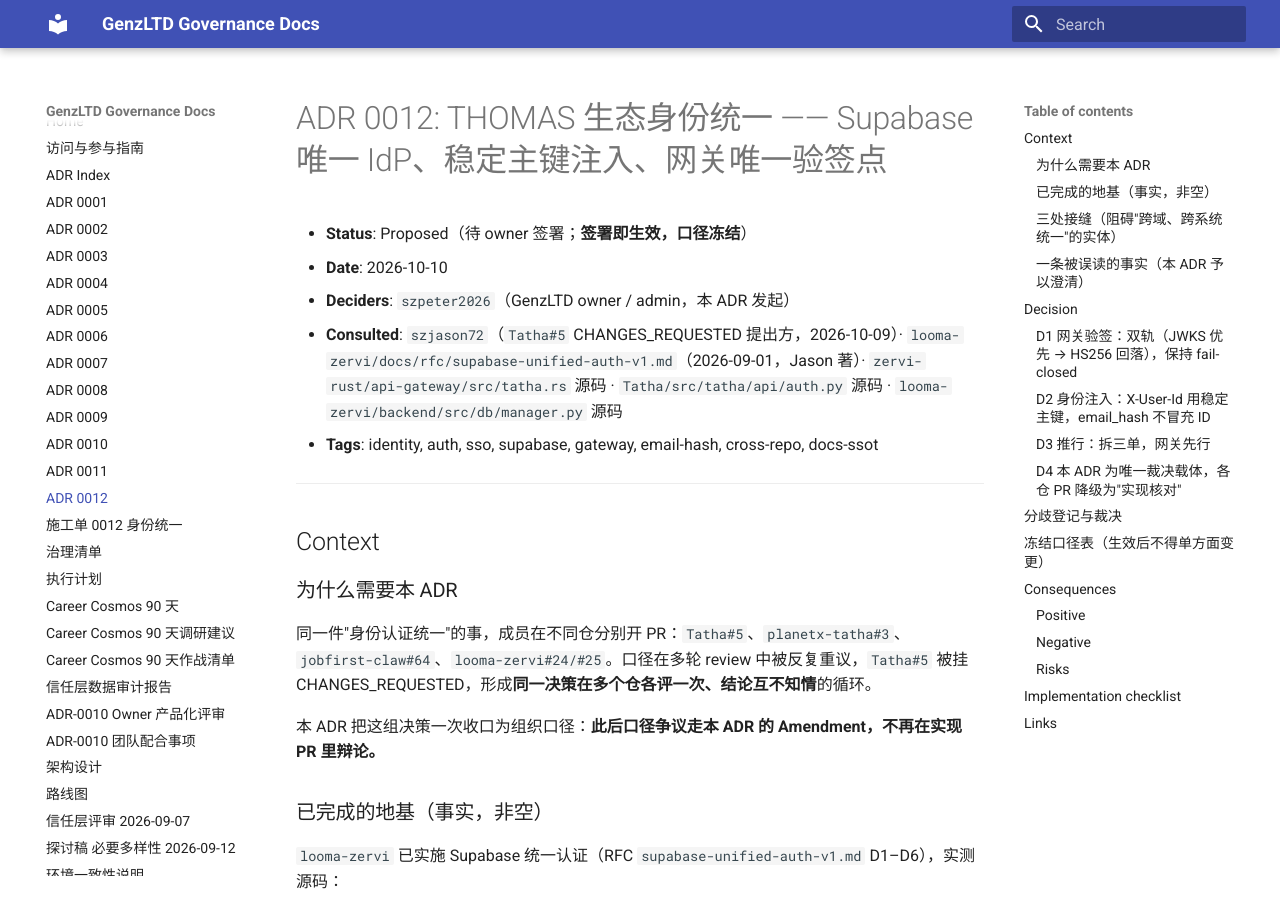
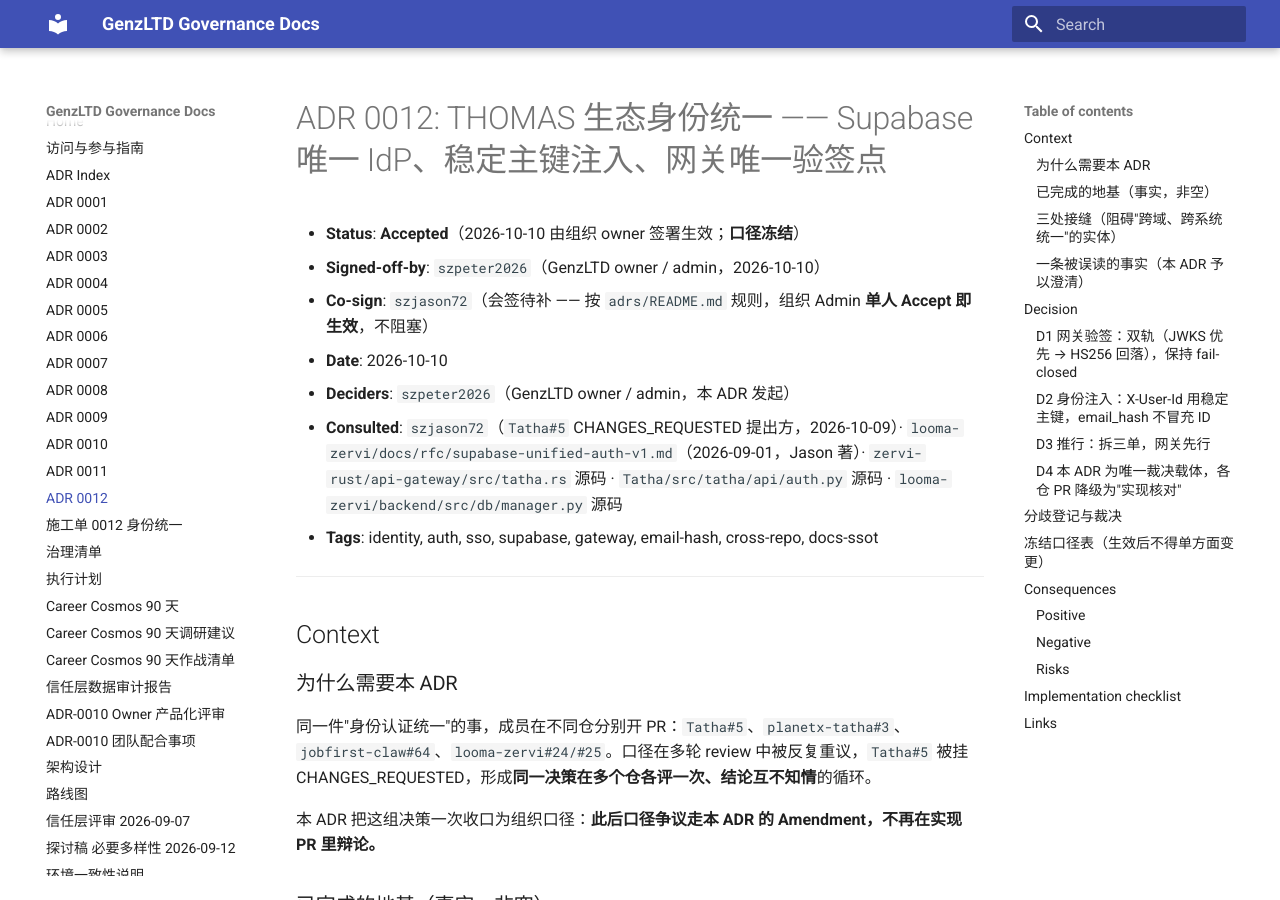
Before and after one commit to GenzLTD/docs, an MkDocs documentation site: the page built from docs/adrs/0012-thomas-identity-unification.md, in a window 1280 px wide and 900 px high. Built offline with MkDocs 1.6.1 and Material for MkDocs 9.7.7, drawn with Linux system fonts in a browser that asks for light colours; some of the changed text lies outside the part shown.

Commit message:
docs(adr): ADR-0012 状态 Proposed → Accepted（owner szpeter2026 签署生效，口径冻结）
- Status: Proposed → Accepted；补 Signed-off-by（szjason72 会签待补，不阻塞）
- adrs/README.md 索引状态列 + 与 M 路线图条目同步为 Accepted
- 施工单裁决源状态同步
- 本地 mkdocs build --strict 复验 EXIT=0

```diff
--- a/docs/adrs/0012-thomas-identity-unification.md
+++ b/docs/adrs/0012-thomas-identity-unification.md
@@ -1,6 +1,8 @@
 # ADR 0012: THOMAS 生态身份统一 —— Supabase 唯一 IdP、稳定主键注入、网关唯一验签点
 
-- **Status**: Proposed（待 owner 签署；**签署即生效，口径冻结**）
+- **Status**: **Accepted**（2026-10-10 由组织 owner 签署生效；**口径冻结**）
+- **Signed-off-by**: `szpeter2026`（GenzLTD owner / admin，2026-10-10）
+- **Co-sign**: `szjason72`（会签待补 —— 按 `adrs/README.md` 规则，组织 Admin **单人 Accept 即生效**，不阻塞）
 - **Date**: 2026-10-10
 - **Deciders**: `szpeter2026`（GenzLTD owner / admin，本 ADR 发起）
 - **Consulted**: `szjason72`（`Tatha#5` CHANGES_REQUESTED 提出方，2026-10-09）· `looma-zervi/docs/rfc/supabase-unified-auth-v1.md`（2026-09-01，Jason 著）· `zervi-rust/api-gateway/src/tatha.rs` 源码 · `Tatha/src/tatha/api/auth.py` 源码 · `looma-zervi/backend/src/db/manager.py` 源码
@@ -160,7 +162,7 @@
 
 ## Implementation checklist
 
-- [ ] **Accept 本 ADR**（组织 owner `szpeter2026` 签署；`szjason72` 会签）
+- [x] **Accept 本 ADR** —— `szpeter2026` 于 2026-10-10 签署生效（`szjason72` 会签待补，不阻塞）
 - [ ] 更新 `docs/adrs/README.md` 索引与 `mkdocs.yml` 导航（本 PR 已含）
 - [ ] 单 1（`zervi-rust`）：`GATEWAY_JWKS_URL` + `verify_bearer` 双轨 + JWKS 缓存 + `X-User-Id`/`X-User-Email-Hash` 双头注入
 - [ ] 单 2（`Tatha` / `planetx-tatha`）：改读注入头；`verify_token` 去 stub 回落；修 `.env.example` 旧口径与 PR 正文（F1）
```
Also changed, not shown: docs/adrs/README.md (+2 -2 lines), docs/impl/0012-identity-unification-workorder.md (+1 -1 lines).
